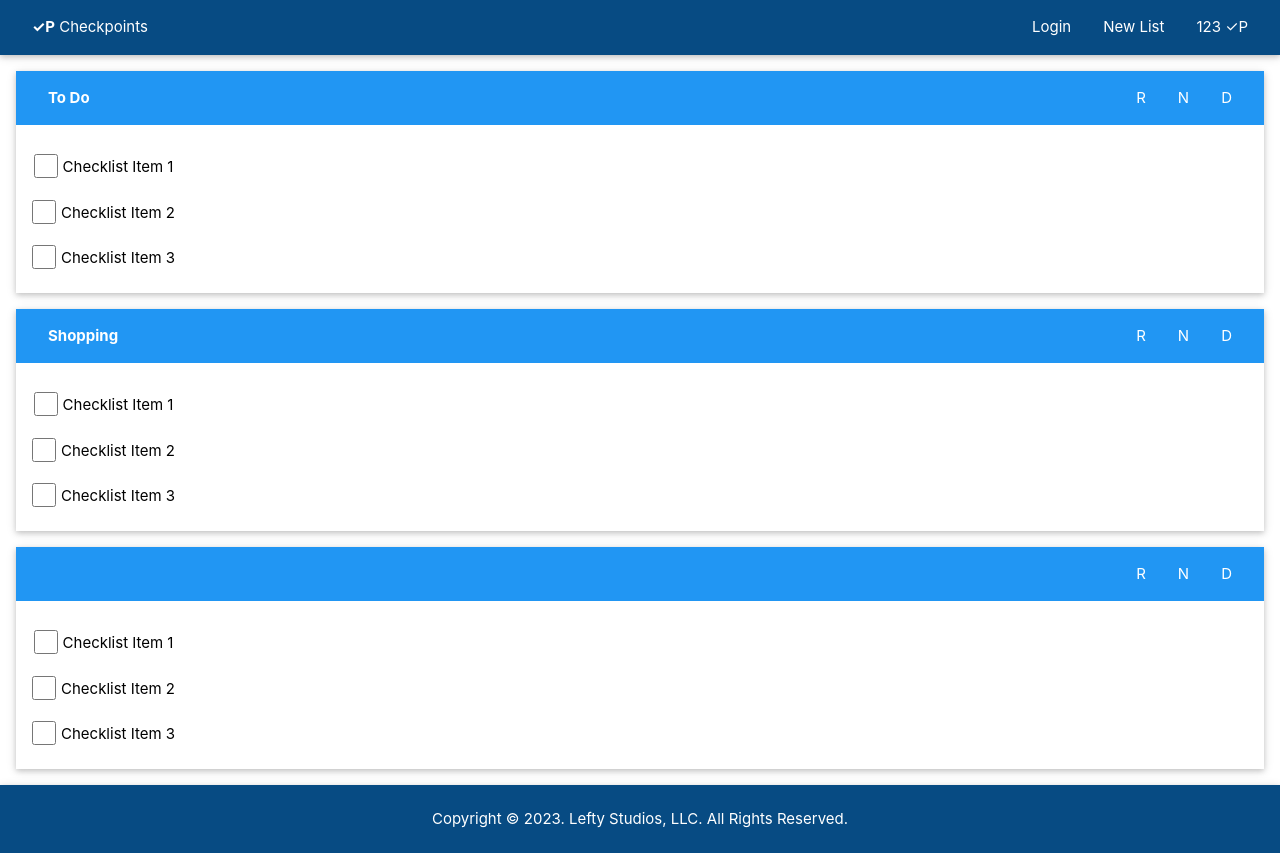
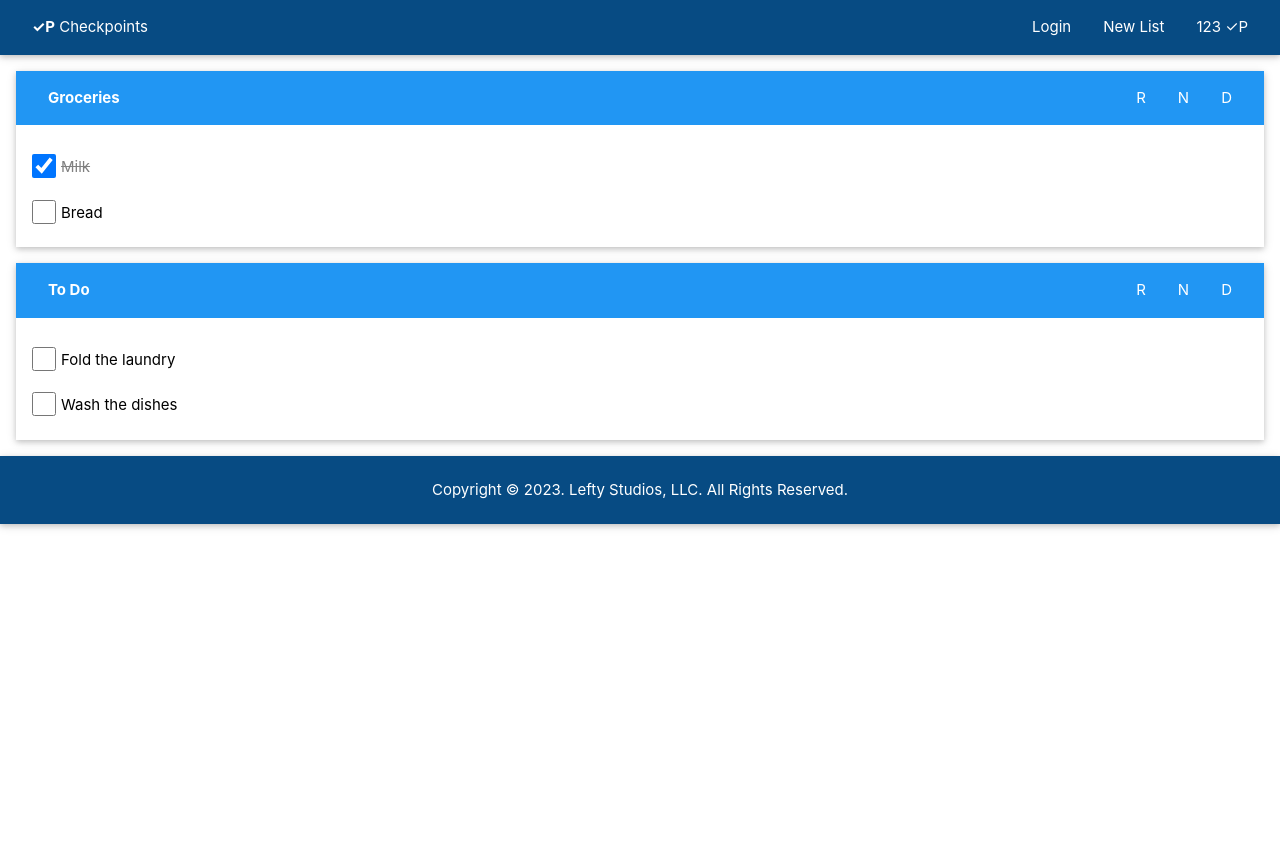
Before and after one commit to Fr0z3nRebel/checkpoints, a React (Vite) app: page / in a window 1280 px wide. After the commit the page ends 800 px from the top, so only its background shows below. Built offline with nearby package versions, Linux system fonts and the light colour scheme.

Commit message:
Create ViewChecklistsPage
 ### What
- Create ViewChecklistsPage

 ### Why
- Users can see all of their checklists in one place

 ### Testing
- Local

```diff
--- a/src/App.tsx
+++ b/src/App.tsx
@@ -3,14 +3,15 @@ import Header from "./mainComponents/Header";
 import Checklist from "./components/checklist/Checklist";
 
 import "./App.css";
+import { ViewChecklistsPage } from "./components/pages/ViewChecklistsPage.js";
 
 export default function App() {
   return (
     <div className="App">
       <Header />
-      <Checklist title="To Do" />
-      <Checklist title="Shopping" />
-      <Checklist />
+      <div id="page">
+        <ViewChecklistsPage />
+      </div>
       <Footer />
     </div>
   );
--- a/src/components/checklist/Checklist.tsx
+++ b/src/components/checklist/Checklist.tsx
@@ -25,13 +25,14 @@ export default function Checklist(props: ChecklistProps) {
         </div>
       </div>
       <div className="w3-container w3-padding">
-        <div className="w3-left">
+        <div className="w3-left-align">
           {items.map((item) => (
-            <ChecklistItem label={item.label} checked={item.checked} />
+            <ChecklistItem
+              key={item.label}
+              label={item.label}
+              checked={item.checked}
+            />
           ))}
-          <ChecklistItem label="Checklist Item 1" />
-          <ChecklistItem label="Checklist Item 2" />
-          <ChecklistItem label="Checklist Item 3" />
         </div>
       </div>
     </article>
--- /dev/null
+++ b/src/components/pages/ViewChecklistsPage.tsx
@@ -0,0 +1,44 @@
+import { useState } from "react";
+
+import Checklist, { ChecklistProps } from "../checklist/Checklist";
+
+const mockData: ChecklistProps[] = [
+  {
+    title: "Groceries",
+    items: [
+      {
+        label: "Milk",
+        checked: true,
+      },
+      {
+        label: "Bread",
+        checked: false,
+      },
+    ],
+  },
+  {
+    title: "To Do",
+    items: [
+      {
+        label: "Fold the laundry",
+        checked: false,
+      },
+      {
+        label: "Wash the dishes",
+        checked: false,
+      },
+    ],
+  },
+];
+
+export function ViewChecklistsPage() {
+  const [checklists, setChecklists] = useState(mockData);
+
+  return (
+    <>
+      {checklists.map((checklist) => (
+        <Checklist key={checklist.title} {...checklist} />
+      ))}
+    </>
+  );
+}
```
